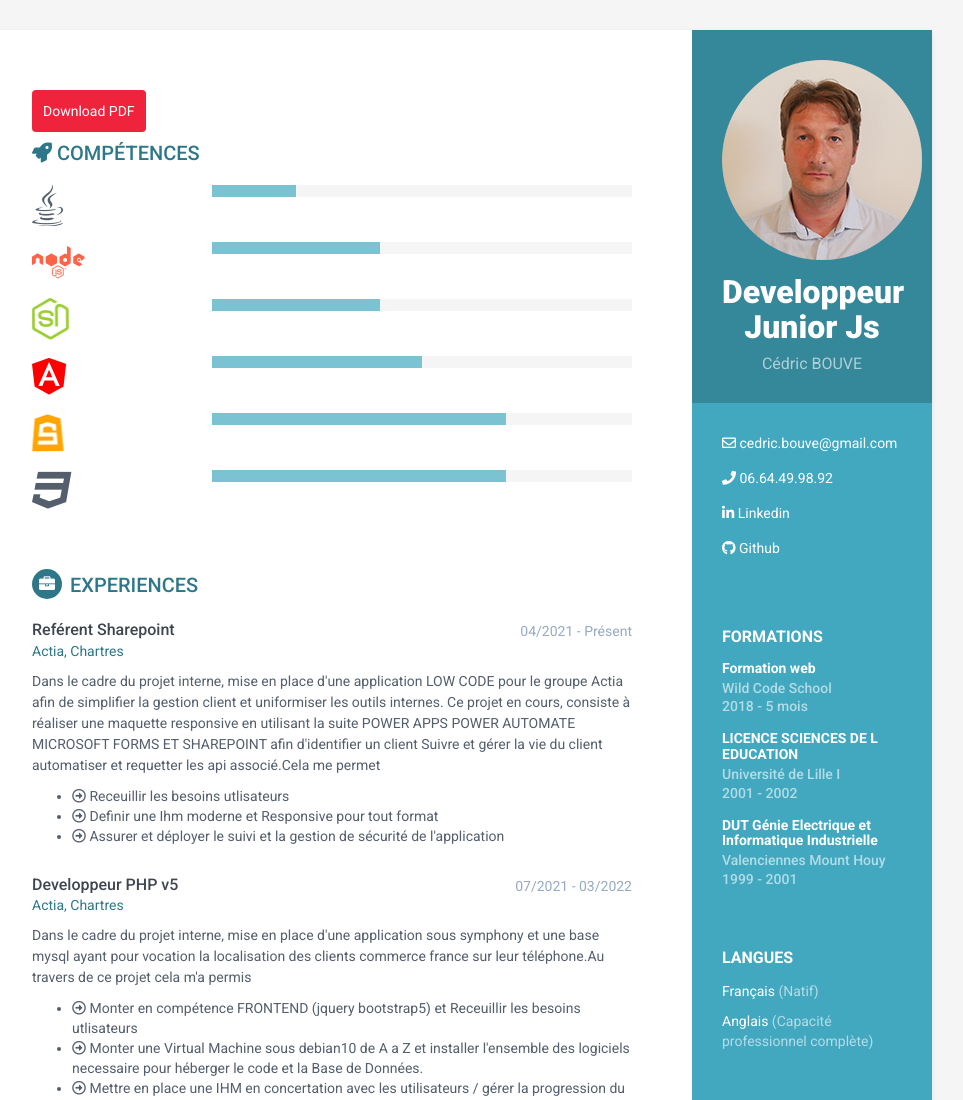
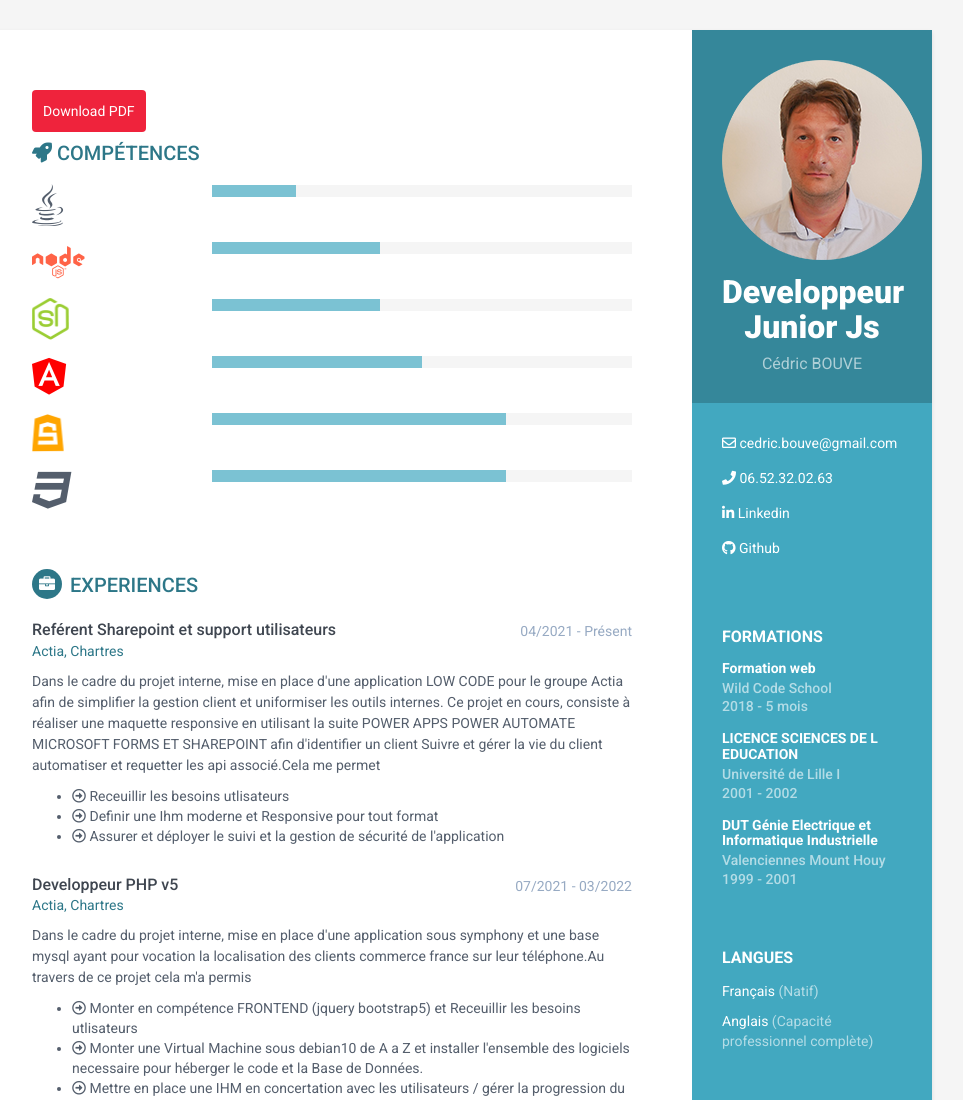
Before and after one commit to ctoxy/ced-cv, a plain HTML site: page index.html in a window 1280 px wide. Shown: the top 1100 px of the page, without its empty margins (188-1151 px from the left). Drawn offline with nearby package versions, Linux system fonts and the light colour scheme.

Commit message:
Update index.html

```diff
--- a/index.html
+++ b/index.html
@@ -52,7 +52,7 @@
                     </li>
                     <li class="phone">
                         <i class="fas fa-phone animated bounce"></i>
-                        <a href="tel:01 23 45 67 89">06.64.49.98.92</a>
+                        <a href="tel:01 23 45 67 89">06.52.32.02.63</a>
                     </li>
 
                     <li class="linkedin">
@@ -200,7 +200,7 @@
                     <div class="item">
                         <div class="meta">
                             <div class="upper-row">
-                                <h3 class="job-title">Reférent Sharepoint</h3>
+                                <h3 class="job-title">Reférent Sharepoint et support utilisateurs</h3>
                                 <div class="time">04/2021 - Présent</div>
                             </div>
                             <!--//upper-row-->
```
